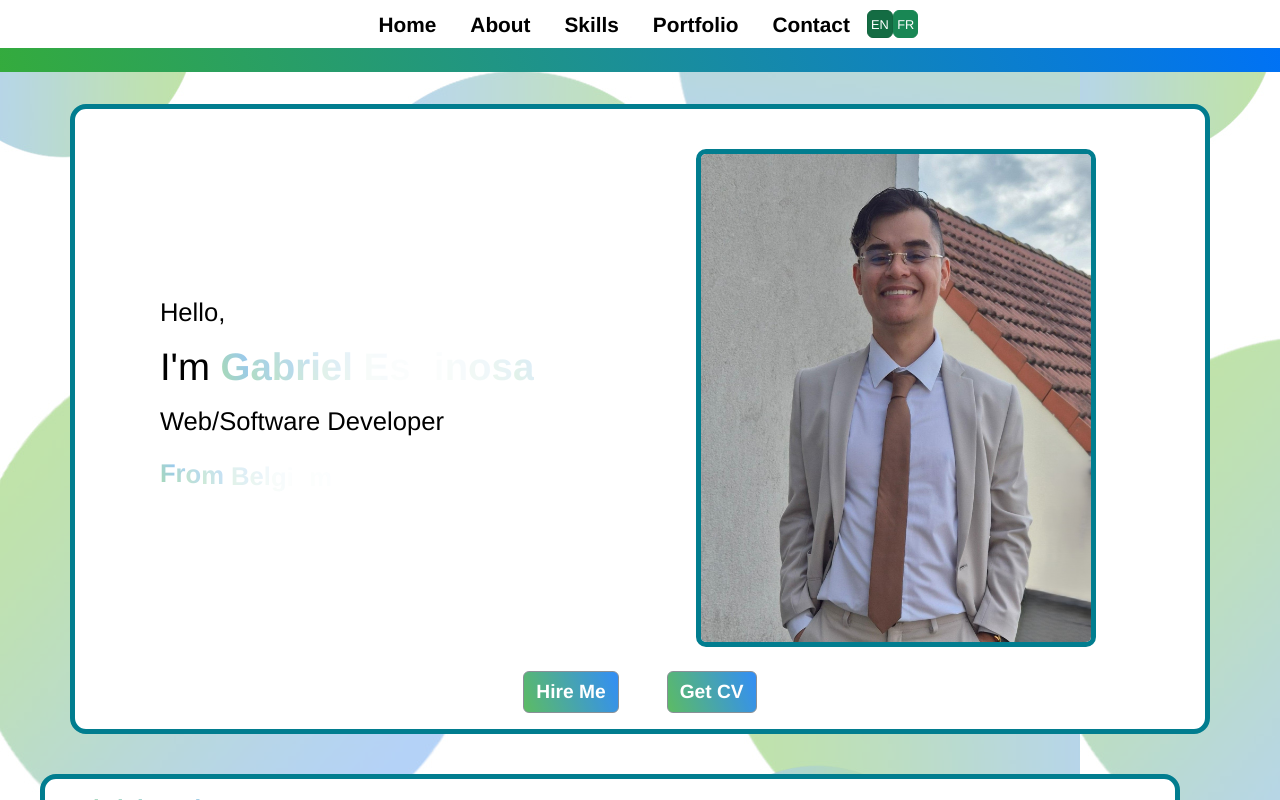
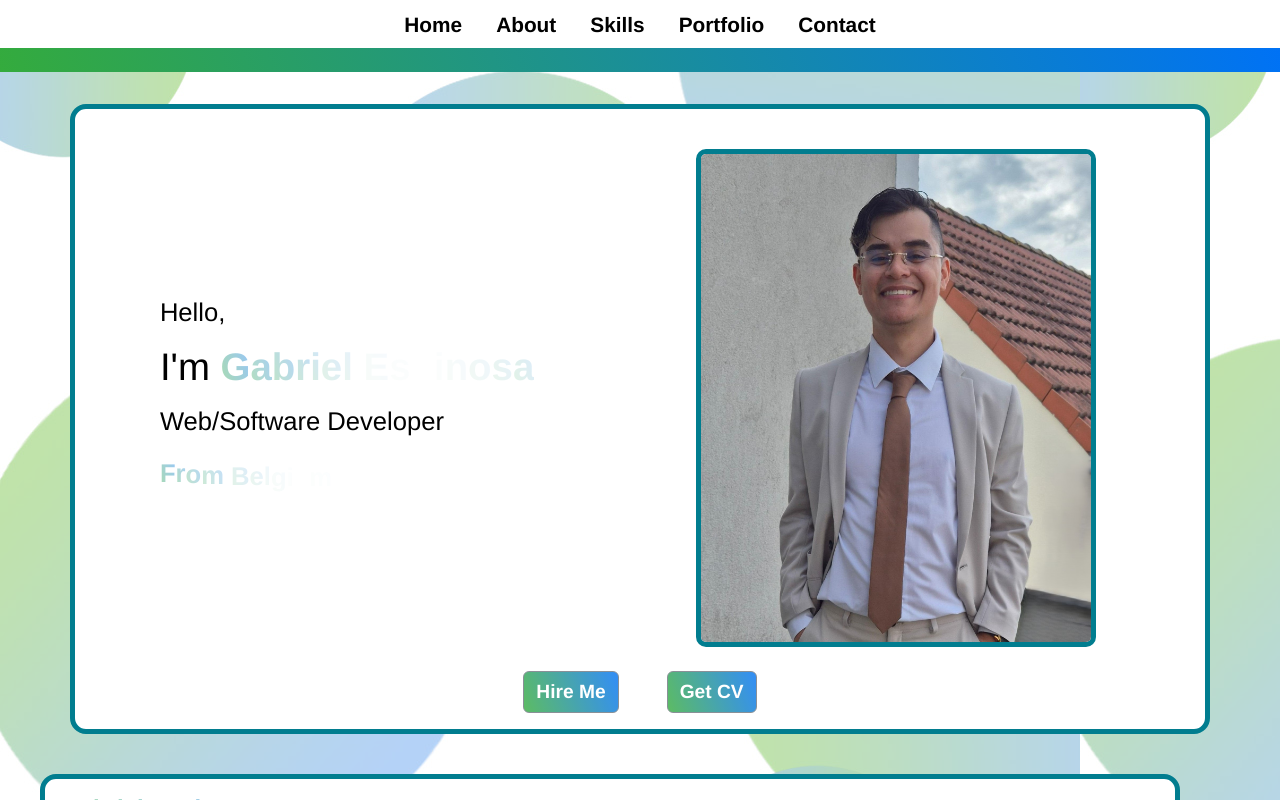
Before and after one commit to ElSueno323/Portfolio, a Vue app in the folder Portfolio/client/: page / in a window 1280 px wide. Shown: the top 800 px of the page. Built offline with nearby package versions, Linux system fonts and the light colour scheme; what vue-flag-icon, vue-tippy would draw is missing.

Commit message:
:wait: remove button for language

```diff
--- a/Portfolio/client/src/components/NavigationVue.vue
+++ b/Portfolio/client/src/components/NavigationVue.vue
@@ -33,13 +33,13 @@ export default {
       </b-nav-item>
 
       <div class=" d-flex align-items-center">
-        <button class="btn btn-success mx-0" id="languages"
-                v-for="lang in availableLocales"
-                :key="lang"
-                :class="{ active: lang === currentLocale }"
-                @click="changeLanguage(lang)">
-          {{ lang.toUpperCase() }}
-        </button>
+<!--        <button class="btn btn-success mx-0" id="languages"-->
+<!--                v-for="lang in availableLocales"-->
+<!--                :key="lang"-->
+<!--                :class="{ active: lang === currentLocale }"-->
+<!--                @click="changeLanguage(lang)">-->
+<!--          {{ lang.toUpperCase() }}-->
+<!--        </button>-->
       </div>
     </b-nav>
 
```
